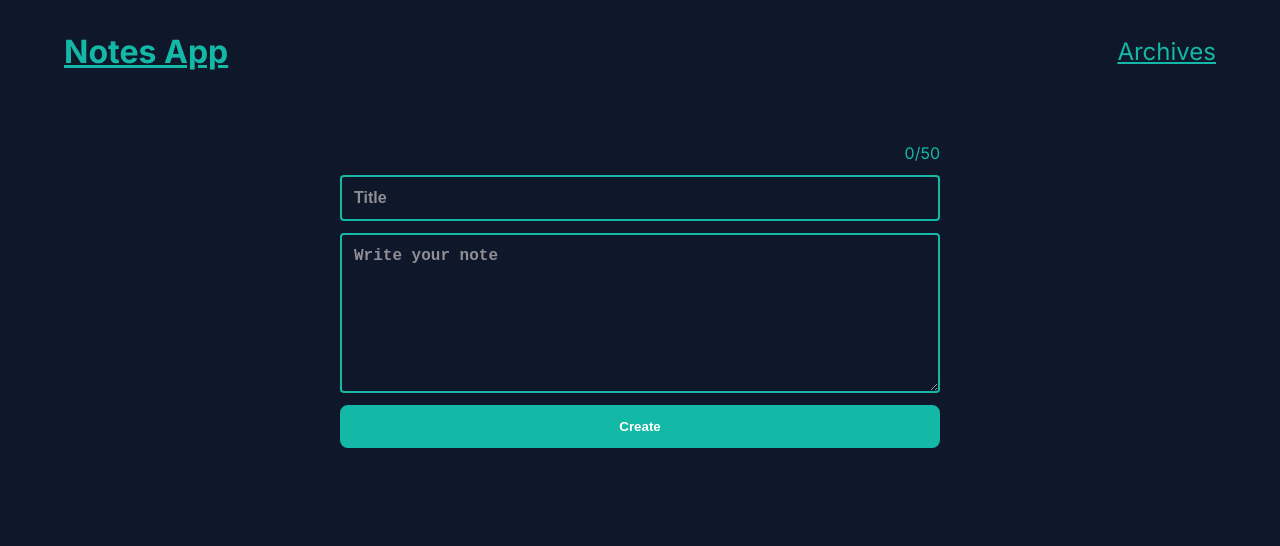
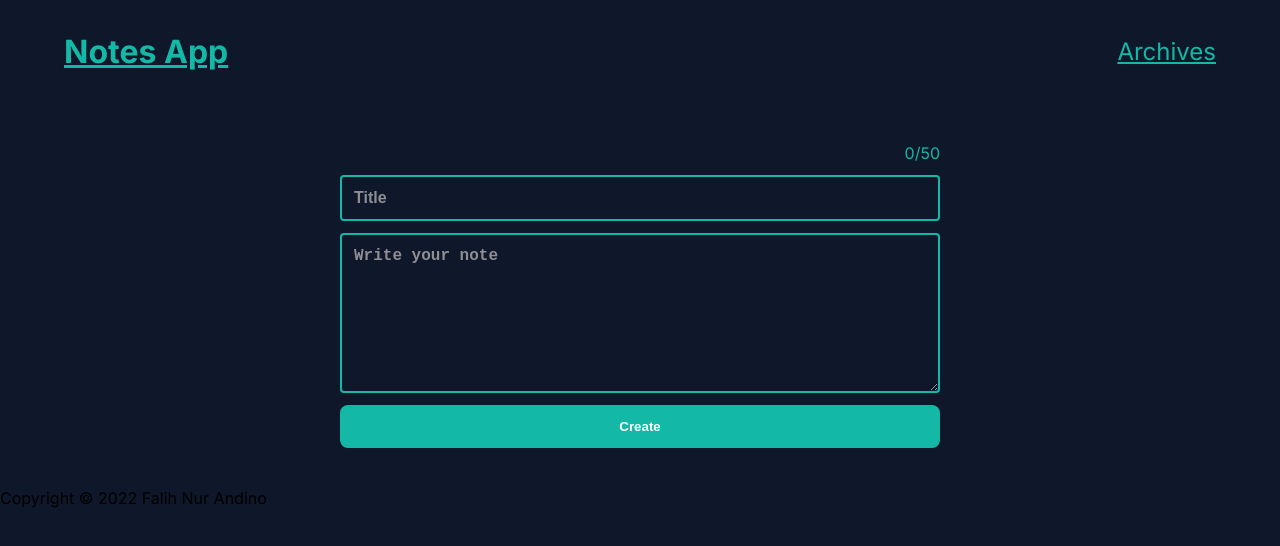
Before and after one commit to falihnurandino/personal-notes, a React (Create React App) app: page /notes/new in a window 1280 px wide. Shown: the top 546 px of the page. Built offline with nearby package versions, Linux system fonts and the light colour scheme.

Commit message:
import PageNotFound and add footer

```diff
--- a/src/App.js
+++ b/src/App.js
@@ -5,6 +5,7 @@ import AddPage from './pages/AddPage';
 import ArchivesNotesPage from './pages/ArchivesNotesPage';
 import DetailNotesPage from './pages/DetailNotesPage';
 import HomePage from './pages/HomePage';
+import PageNotFound from './pages/PageNotFound';
 
 function App() {
   return (
@@ -21,8 +22,12 @@ function App() {
           <Route path="/notes/:id" element={<DetailNotesPage />} />
           <Route path="/archives" element={<ArchivesNotesPage />} />
           <Route path="/notes/new" element={<AddPage />} />
+          <Route path="*" element={<PageNotFound />} />
         </Routes>
       </main>
+      <footer>
+        <p>Copyright &copy; 2022 Falih Nur Andino</p>
+      </footer>
     </div>
   );
 }
```
